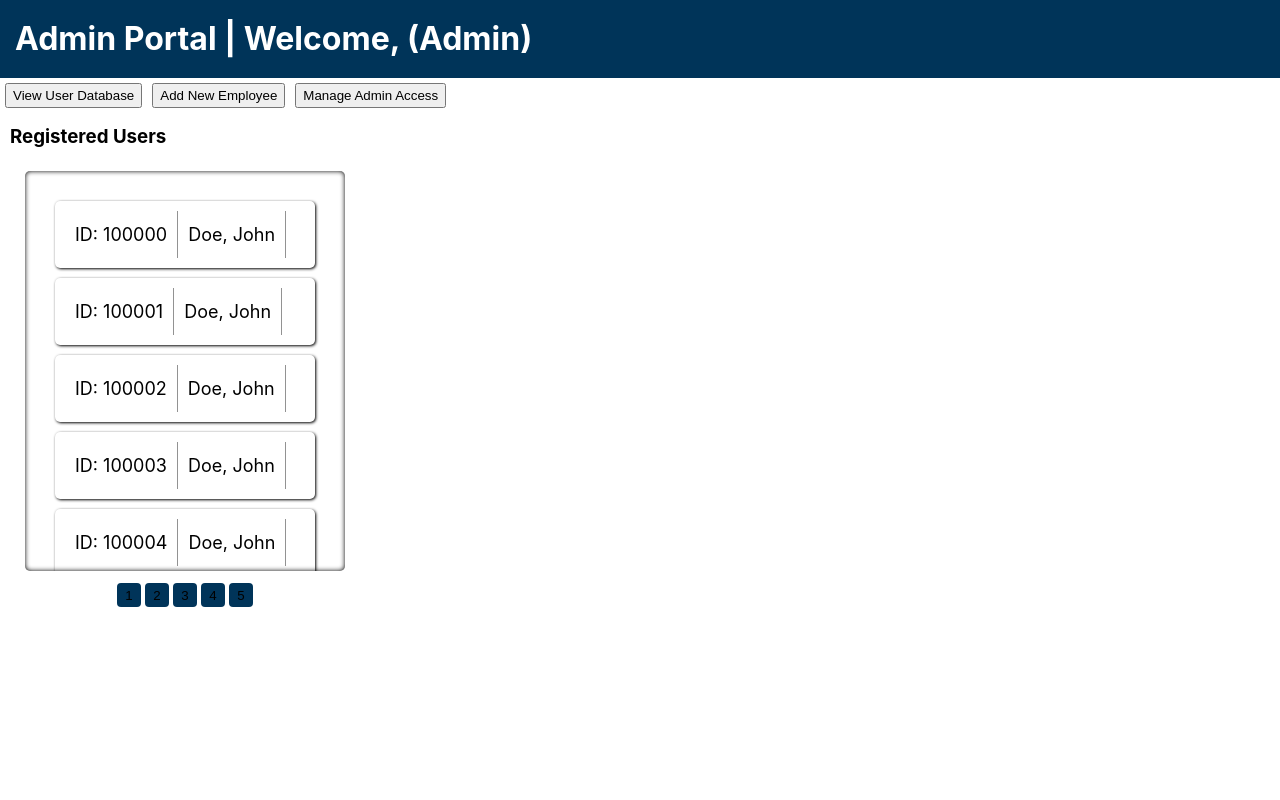
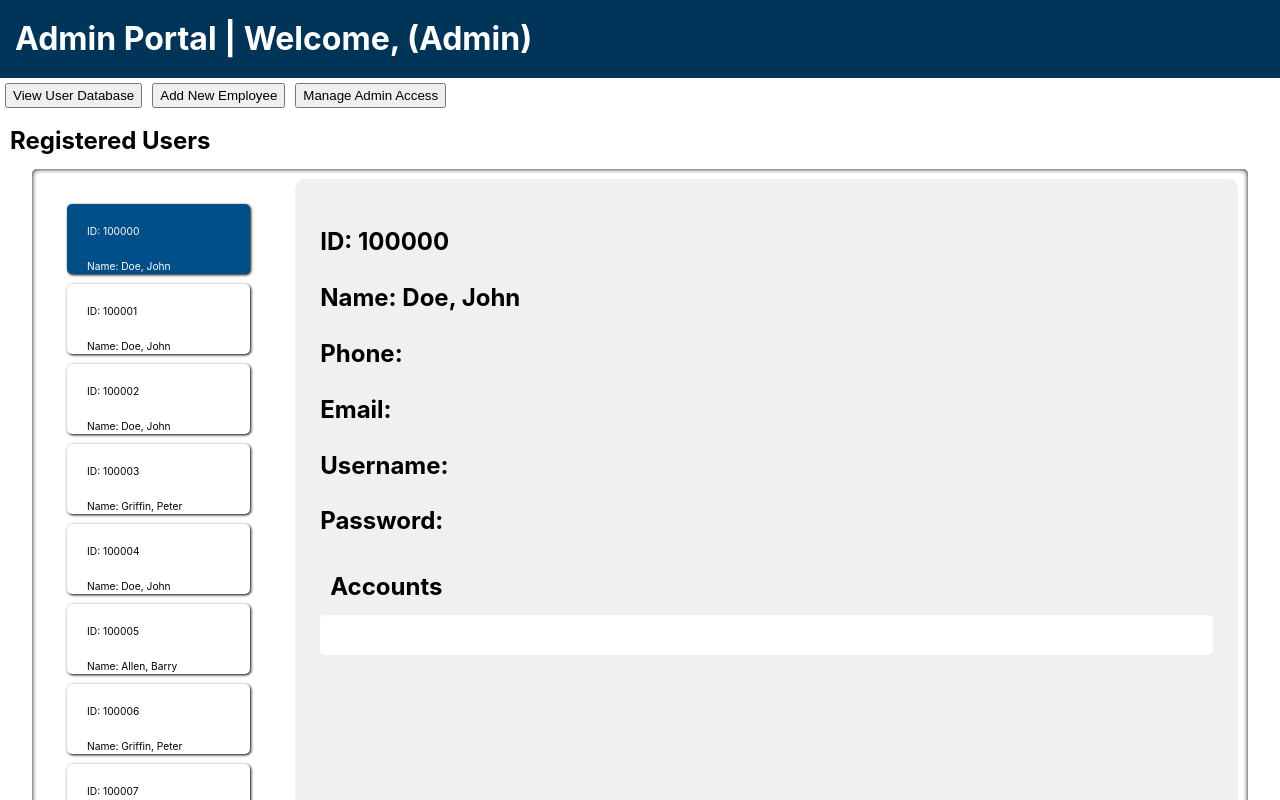
Before and after one commit to yyaatt0/CMPE-131-Group-2, a React (Create React App) app in the folder online-banking/: page /adminportal in a window 1280 px wide. Shown: the top 800 px of the page. Built offline with nearby package versions, Linux system fonts and the light colour scheme.

Commit message:
Added user content panel and modified css

```diff
--- a/online-banking/src/components/ListCard.tsx
+++ b/online-banking/src/components/ListCard.tsx
@@ -2,16 +2,18 @@
 type user = {id: number, firstName: string, lastName: string};
 
 interface Props {
+    className?: string;
     children?: React.ReactNode;
     info: user
     onClick?: () => void;
 }
 
-function ListCard({children, info, onClick}: Props) {
+function ListCard({className, children, info, onClick}: Props) {
+    const classes: string = `list-card ${className}`;
     return(
-        <div className="list-card" onClick={onClick}>
+        <div className={classes} onClick={onClick}>
             <label className="list-content">ID: {info.id}</label>
-            <label className="list-content">{info.lastName}, {info.firstName}</label>
+            <label className="list-content">Name: {info.lastName}, {info.firstName}</label>
             {children}
         </div>
 );
--- a/online-banking/src/components/PageButtons.tsx
+++ b/online-banking/src/components/PageButtons.tsx
@@ -6,8 +6,11 @@ interface Props {
 }
 
 function PageButtons({className, array, max, handleClick}: Props) {
+
+    const classes: string = `page-select ${className}`;
+
     return(
-        <div className={className}>
+        <div className={classes} >
             {/* Places page buttons below user list that will updata which portion of the whole user list will be displayed. */}
             {array.filter((item, index) => index % max === 0).map((item, index) => (
                 <button
--- a/online-banking/src/pages/AdminPortal.css
+++ b/online-banking/src/pages/AdminPortal.css
@@ -5,6 +5,48 @@
 .admin-nav button {
     height: 25px;
     margin: 5px;
+}
+
+.database-panel {
+    box-shadow: 0px 0px 5px inset;
+    border-radius: 5px;
+
+    display: flex;
+    flex-direction: row;
+
+    justify-self: center;
+    justify-content: space-between;
+
+    height: 750px;
+    width: 95%;
+}
+
+.list-area {
+    display: flex;
+    flex-direction: column;
+    align-items: center;
+
+    position: relative;
+    box-sizing: content-box;
+
+    height: auto;
+    min-width: 20%;
+    margin: 5px;
+}
+
+.info-area {
+    background-color: #f0f0f0;
+    border-radius: 10px;
+
+    height: auto;
+    width: 100%;
+    margin: 10px;
+    padding: 25px;
+}
+
+.page-num-center {
+    width: 20%;
+    margin: 10px;
 }
 
 .form-container {
--- a/online-banking/src/pages/AdminPortal.tsx
+++ b/online-banking/src/pages/AdminPortal.tsx
@@ -14,9 +14,21 @@ type user = {id: number, firstName: string, lastName: string};
 let userCount = 100;
 let users: user[] = []
 for(var i = 0; i < userCount; i++){
+    if(i % 5 == 0 && i % 3 != 0){
+        users.push(
+            {id: i + 100000, firstName: 'Barry', lastName: 'Allen'}
+        )
+    }
+    else if(i % 5 != 0 && i % 3 == 0){
+        users.push(
+            {id: i + 100000, firstName: 'Peter', lastName: 'Griffin'}
+        )
+    }
+    else{
         users.push(
             {id: i + 100000, firstName: 'John', lastName: 'Doe'}
         )
+    }
 }
 
 // Basic employee type definition.
@@ -49,8 +61,10 @@ function AdminPortal() {
     const shownUserList = users.slice(listStartIndex, listStartIndex + maxListItems);   // Only show [maxListItems] number of users per page
     const shownEmployeeList = employees.slice(listStartIndex, listStartIndex + maxListItems); // Only show [maxListItems] number of employees per page
 
-    const handleUserSelect = () => {
-        console.log("clicked.");
+    const [selectedUser, setSelectedUser] = useState(0);
+
+    const handleUserSelect = (index: number) => {
+        setSelectedUser(index);
     }
 
     /*
@@ -141,22 +155,33 @@ function AdminPortal() {
                         return(
                             <>
                                 <h3 className='section-subheader'>Manage admin access here.</h3>
+                                <div className='database-panel'>
                                     <div className='list-area'>
                                         <ScrollBox className='list-container'>
-                                        {shownEmployeeList.map((emp) => (
+                                            {shownEmployeeList.map((emp, index) => (
                                                 <>
                                                     {/* Employee info display */}
-                                                <ListCard info={emp.info} onClick={handleUserSelect}>
-                                                    <label> Admin? </label>
-                                                    {/* Employees with admin perms will have their checkbox marked. Functionality to modify perms needs to be added. */}
-                                                    <input type="checkbox" checked={emp.admin}/>
+                                                    <ListCard className={selectedUser === index ? 'selected': ''} info={emp.info} onClick={() => handleUserSelect(index)}>
+
                                                     </ListCard>
                                                 </>
                                             ))}
                                         </ScrollBox>
+                                    </div>
+                                    <div className='info-area'>
+                                        <h2>ID: {employees[selectedUser + listStartIndex].info.id}</h2>
+                                        <h2>Name: {employees[selectedUser + listStartIndex].info.lastName}, {employees[selectedUser + listStartIndex].info.firstName}</h2>
+                                        <h2>Phone: </h2>
+                                        <h2>Email: </h2>
+                                        <h2>Username: </h2>
+                                        <h2>Password: </h2>
+                                        <label className='section-subheader'> Admin? </label>
+                                        {/* Employees with admin perms will have their checkbox marked. Functionality to modify perms needs to be added. */}
+                                        <input type="checkbox" checked={employees[selectedUser + listStartIndex].admin}/>
+                                    </div>
+                                </div>
                                 {/* Places page buttons below employee list that will update which portion of the whole employee list will be displayed. */}
-                                    <PageButtons className='page-select' array={employees} max={maxListItems} handleClick={setListStartIndex}/>
-                                </div>
+                                <PageButtons array={employees} max={maxListItems} handleClick={setListStartIndex}/>
                             </>
                         );
                     /* Admins can view list of all registered users and lookup their data. Displayed by default. */
@@ -164,16 +189,30 @@ function AdminPortal() {
                         return(
                             <>
                                 <h3 className='section-subheader'>Registered Users</h3>
+                                <div className='database-panel'>
                                     <div className='list-area'>
                                         <ScrollBox className='list-container'>
-                                        {shownUserList.map((user) => (
+                                            {shownUserList.map((user, index) => (
                                                 // User info display
-                                            <ListCard info={user} onClick={handleUserSelect}/>
+                                                <ListCard className={selectedUser === index ? 'selected' : ''} info={user} onClick={() => handleUserSelect(index)}/>
                                             ))}
                                         </ScrollBox>
+                                    </div>
+                                    <div className='info-area'>
+                                        <h2>ID: {users[selectedUser + listStartIndex].id}</h2>
+                                        <h2>Name: {users[selectedUser + listStartIndex].lastName}, {users[selectedUser + listStartIndex].firstName}</h2>
+                                        <h2>Phone: </h2>
+                                        <h2>Email: </h2>
+                                        <h2>Username: </h2>
+                                        <h2>Password: </h2>
+                                        <h3 className='section-subheader'>Accounts</h3>
+                                        <ScrollBox className='list-container'>
+                                            {/* Account cards will go here */}
+                                        </ScrollBox>
+                                    </div>
+                                </div>
                                 {/* Places page buttons below user list that will update which portion of the whole employee list will be displayed. */}
-                                    <PageButtons className='page-select' array={users} max={maxListItems} handleClick={setListStartIndex}/>
-                                </div>
+                                <PageButtons className='page-num-center' array={users} max={maxListItems} handleClick={setListStartIndex}/>
                             </>
                         );
                 }
--- a/online-banking/src/styles.css
+++ b/online-banking/src/styles.css
@@ -72,8 +72,10 @@ button {
 }
 
 .section-subheader {
-  background-color: white;
   color: black;
+
+  font-weight: 700;
+  font-size: 24px;
 
   padding: 10px;
   margin: 0px;
@@ -101,27 +103,12 @@ button {
   margin: 5px;
 }
 
-.list-area {
-  display: flex;
-  flex-direction: column;
-  align-items: center;
-
-  position: absolute;
-  left: 25px;
-
-  width: 25%;
-}
-
 .list-container {
   background-color: white;
   border-radius: 5px;
-  box-shadow: 0px 0px 5px inset;
-  box-sizing: border-box;
 
-  width: 100%;
-  max-height: 400px;
+  width: auto;
   padding: 20px;
-  margin: 10px;
 }
 
 .list-card {
@@ -130,6 +117,8 @@ button {
 
   cursor: pointer;
 
+  width: auto;
+  height: 50px;
   padding: 10px;
   margin: 10px;
 }
@@ -140,12 +129,23 @@ button {
 
 .list-content {
   display: inline-block;
-  border-right: 1px solid #929292;
+
+  cursor: pointer;
 
   font-weight: 400;
-  font-size: 18px;
+  font-size: 0.8vw;
 
   padding: 10px;
+}
+
+
+.selected {
+  background-color: #004f88;
+}
+
+.selected label {
+  color: white;
+  font-weight: 400;
 }
 
 .page-select button{
```
Lines whose indentation alone changed are shown as unchanged.
